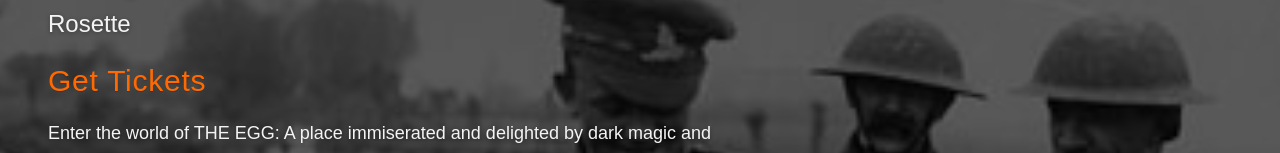
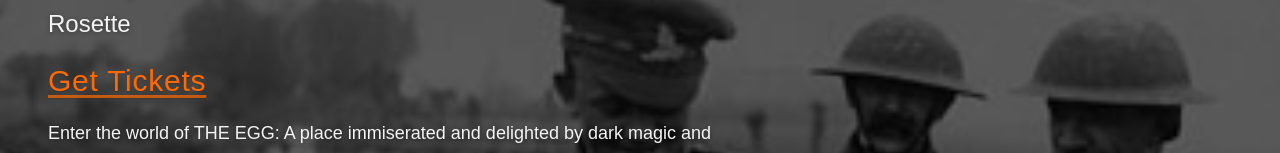
Before and after one commit to lbdeyo/the-egg, a Next.js app: page /temp in a window 1280 px wide. Shown: the part 296-449 px from the top of the page. Built offline with nearby package versions, Linux system fonts and the light colour scheme; no server answers; a web font is replaced by a local one.

Commit message:
Adding ticketing link

```diff
--- a/app/temp/page.tsx
+++ b/app/temp/page.tsx
@@ -109,9 +109,14 @@ export default function TempPage() {
               Running October 29 - November 21, 2026 at Austin&apos;s The Rosette
             </p>
           </div>
-          <p className="text-2xl tracking-wide text-orange-500 drop-shadow-[0_1px_0_rgba(0,0,0,0.12)] md:text-3xl">
+          <a
+            href="https://tickets.atxtheatre.org/events/the-egg"
+            target="_blank"
+            rel="noopener noreferrer"
+            className="inline-block text-2xl tracking-wide text-orange-500 underline decoration-orange-500/70 underline-offset-4 transition hover:text-orange-400 hover:decoration-orange-400/90 focus:outline-none focus-visible:ring-2 focus-visible:ring-orange-300 focus-visible:ring-offset-2 focus-visible:ring-offset-black/50 md:text-3xl drop-shadow-[0_1px_0_rgba(0,0,0,0.12)]"
+          >
             Get Tickets
-          </p>
+          </a>
           <div className="space-y-5 text-base leading-relaxed drop-shadow-[0_1px_2px_rgba(0,0,0,0.35)] md:text-lg">
             <p>
               Enter the world of THE EGG: A place immiserated and delighted by
```
